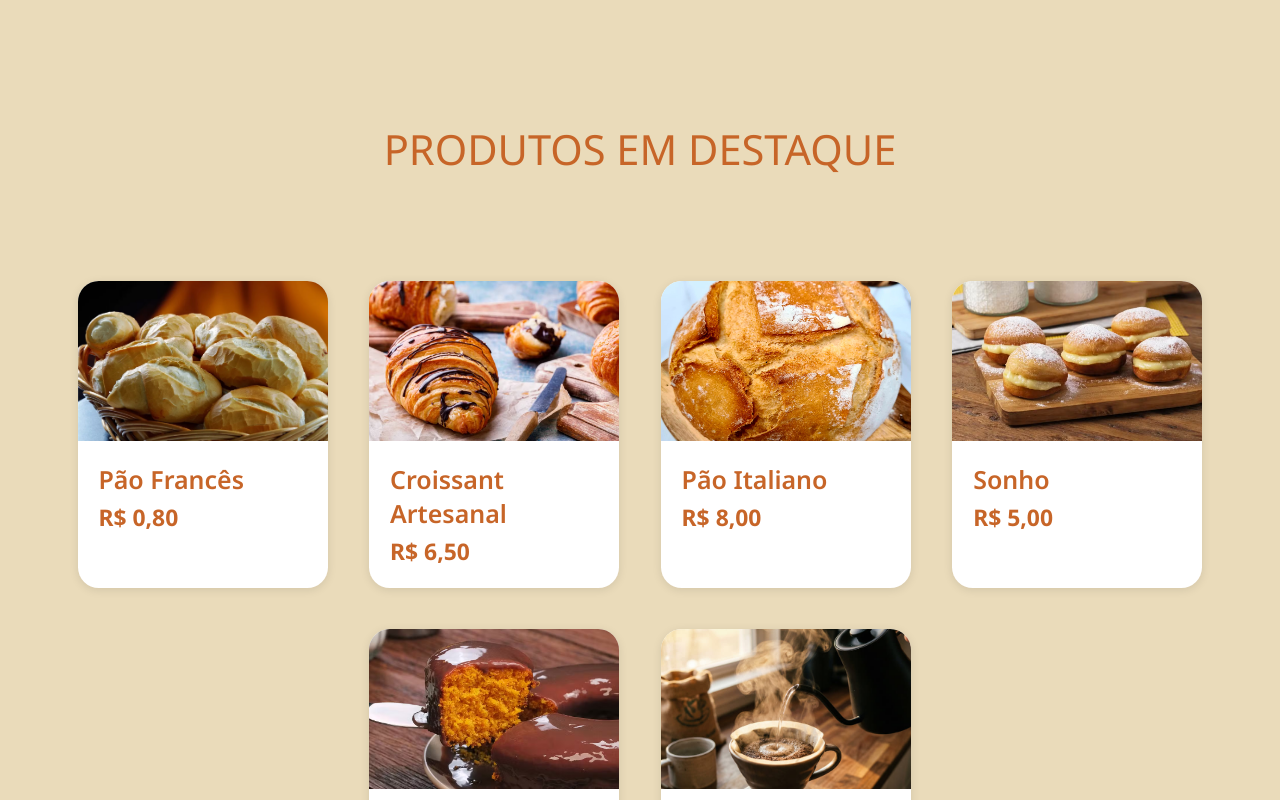
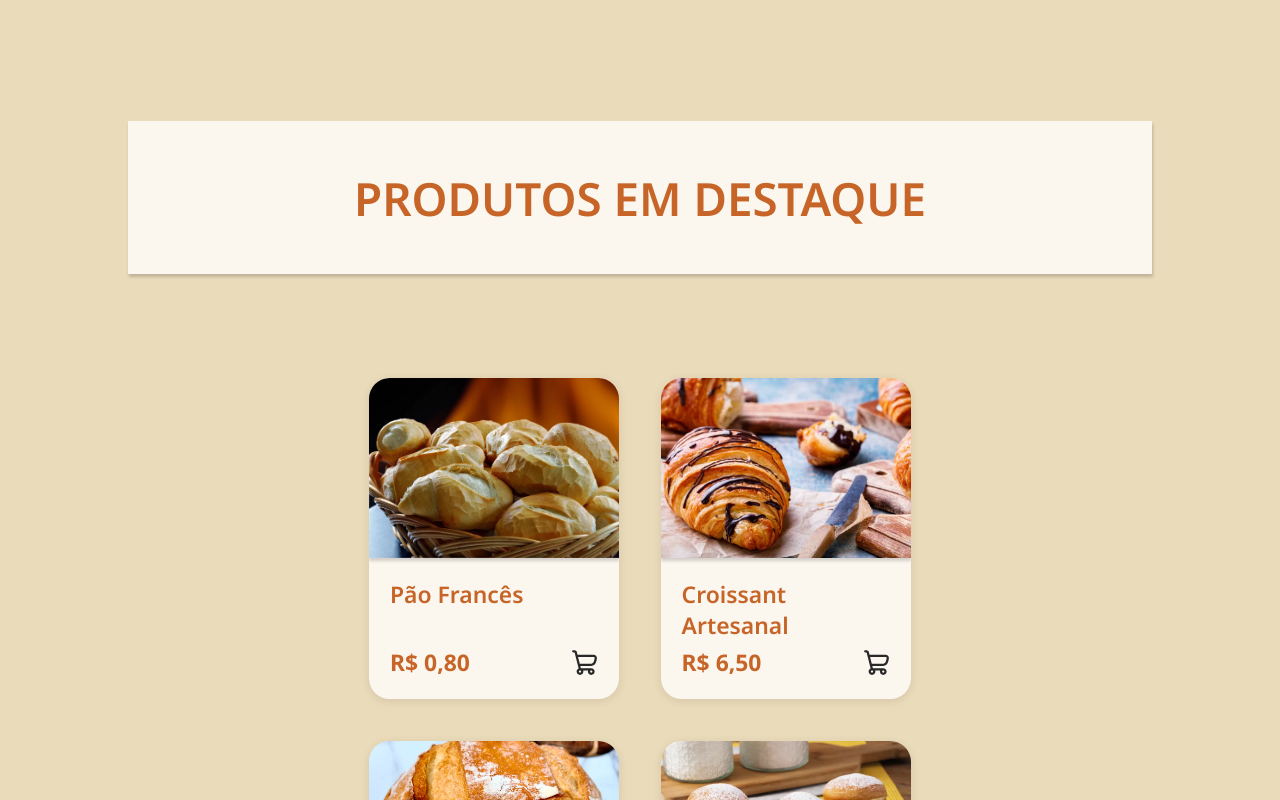
Before and after one commit to ryangbd/Padaria_Forno_da_Vila, a React (Vite) app: page / in a window 1280 px wide. Shown: the part 1300-2100 px from the top of the page. Built offline with nearby package versions, Linux system fonts and the light colour scheme.

Commit message:
Update btn carrinho e header Destaques

```diff
--- a/src/components/Destaques/Card.jsx
+++ b/src/components/Destaques/Card.jsx
@@ -11,7 +11,10 @@ function Card({ imagem, nome, descricao, preco }) {
             </div>
             <div className="product-card-info">
                 <h3>{nome}</h3>
-                <span className="product-card-preco">R$ {preco}</span>
+                <div className="product-card-footer">
+                    <span className="product-card-preco">R$ {preco}</span>
+                    <svg className="carrinho" viewBox="0 0 24 24" xmlns="http://www.w3.org/2000/svg"><path fillRule="evenodd" clipRule="evenodd" d="M2 1C1.44772 1 1 1.44772 1 2C1 2.55228 1.44772 3 2 3H3.21922L6.78345 17.2569C5.73276 17.7236 5 18.7762 5 20C5 21.6569 6.34315 23 8 23C9.65685 23 11 21.6569 11 20C11 19.6494 10.9398 19.3128 10.8293 19H15.1707C15.0602 19.3128 15 19.6494 15 20C15 21.6569 16.3431 23 18 23C19.6569 23 21 21.6569 21 20C21 18.3431 19.6569 17 18 17H8.78078L8.28078 15H18C20.0642 15 21.3019 13.6959 21.9887 12.2559C22.6599 10.8487 22.8935 9.16692 22.975 7.94368C23.0884 6.24014 21.6803 5 20.1211 5H5.78078L5.15951 2.51493C4.93692 1.62459 4.13696 1 3.21922 1H2ZM18 13H7.78078L6.28078 7H20.1211C20.6742 7 21.0063 7.40675 20.9794 7.81078C20.9034 8.9522 20.6906 10.3318 20.1836 11.3949C19.6922 12.4251 19.0201 13 18 13ZM18 20.9938C17.4511 20.9938 17.0062 20.5489 17.0062 20C17.0062 19.4511 17.4511 19.0062 18 19.0062C18.5489 19.0062 18.9938 19.4511 18.9938 20C18.9938 20.5489 18.5489 20.9938 18 20.9938ZM7.00617 20C7.00617 20.5489 7.45112 20.9938 8 20.9938C8.54888 20.9938 8.99383 20.5489 8.99383 20C8.99383 19.4511 8.54888 19.0062 8 19.0062C7.45112 19.0062 7.00617 19.4511 7.00617 20Z" fill="currentColor" /></svg>
+                </div>
             </div>
         </div>
     )
--- a/src/components/Destaques/Destaques.jsx
+++ b/src/components/Destaques/Destaques.jsx
@@ -11,7 +11,9 @@ import cafeEspecialImg from "../../assets/images/cafe.webp"
 function Destaques(){
     return(
         <div className="box destaques">
+            <div className="titlebox">
             <span>PRODUTOS EM DESTAQUE</span>
+            </div>
             <div className="card-section">
                 <Card
                     imagem={paoFrancesImg}
--- a/src/components/Destaques/card.css
+++ b/src/components/Destaques/card.css
@@ -1,17 +1,22 @@
 .product-card {
     width: 250px;
+    min-height: 320px;
     border-radius: 1em;
     overflow: hidden;
-    background-color: #fff;
+    background-color: #fbf6ee;
     box-shadow: 0 2px 10px rgba(0, 0, 0, 0.1);
     cursor: pointer;
+    transition: .3s ease;
+    display: flex;
+    flex-direction: column;
 }
 
 .product-card-imagem {
     position: relative;
     width: 100%;
-    height: 160px;
+    height: 180px;
     overflow: hidden;
+    box-shadow: rgba(0, 0, 0, 0.159) 0px 3px 3px;
 }
 
 .product-card-imagem img {
@@ -40,7 +45,7 @@
     line-height: 1.4;
 }
 
-.product-card-imagem:hover .product-card-overlay {
+.product-card:hover .product-card-overlay {
     opacity: 1;
 }
 
@@ -53,18 +58,38 @@
     display: flex;
     flex-direction: column;
     gap: 0.3em;
+    flex: 1;
 }
 
 .product-card-info h3 {
-    font-size: 1.2em;
+    font-size: 1.1em;
     font-weight: 600;
     margin: 0;
     display: flex;
+}
+
+.product-card-footer {
+    display: flex;
+    align-items: center;
+    justify-content: space-between;
+    margin-top: auto;
 }
 
 .product-card-preco {
     font-size: 1.1em !important;
     font-weight: bold;
     color: #c76528;
-    align-items: flex-end;
 }
+
+.carrinho {
+    width: 1.3em;
+    height: 1.3em;
+    flex-shrink: 0;
+    color: #282828;
+    transition: color 0.2s ease;
+    cursor: pointer;
+    transition: 0.1s ease;
+}
+.carrinho:hover {
+    transform: scale(1.1);
+}
--- a/src/components/Destaques/destaque.css
+++ b/src/components/Destaques/destaque.css
@@ -8,10 +8,23 @@
     padding: 0;
 }
 .card-section{
-    width: 90%;
+    width: 60%;
     height: fit-content;
     display: flex;
     gap: 2em;
     flex-wrap: wrap;
     justify-content: center;
 }
+
+.titlebox{
+    background-color: #fbf6ee;
+    width: 80%;
+    height: auto;
+    padding: 2em 4em;
+    display: flex;
+    align-items: center;
+    justify-content: center;
+    font-size: 1.1em;
+    font-weight: 600;
+    box-shadow: #0000002f 1px 3px 3px;
+}
```
Also changed, not shown: src/assets/icons/shopping-cart-svgrepo-com.svg (added), src/assets/paleta.txt.
